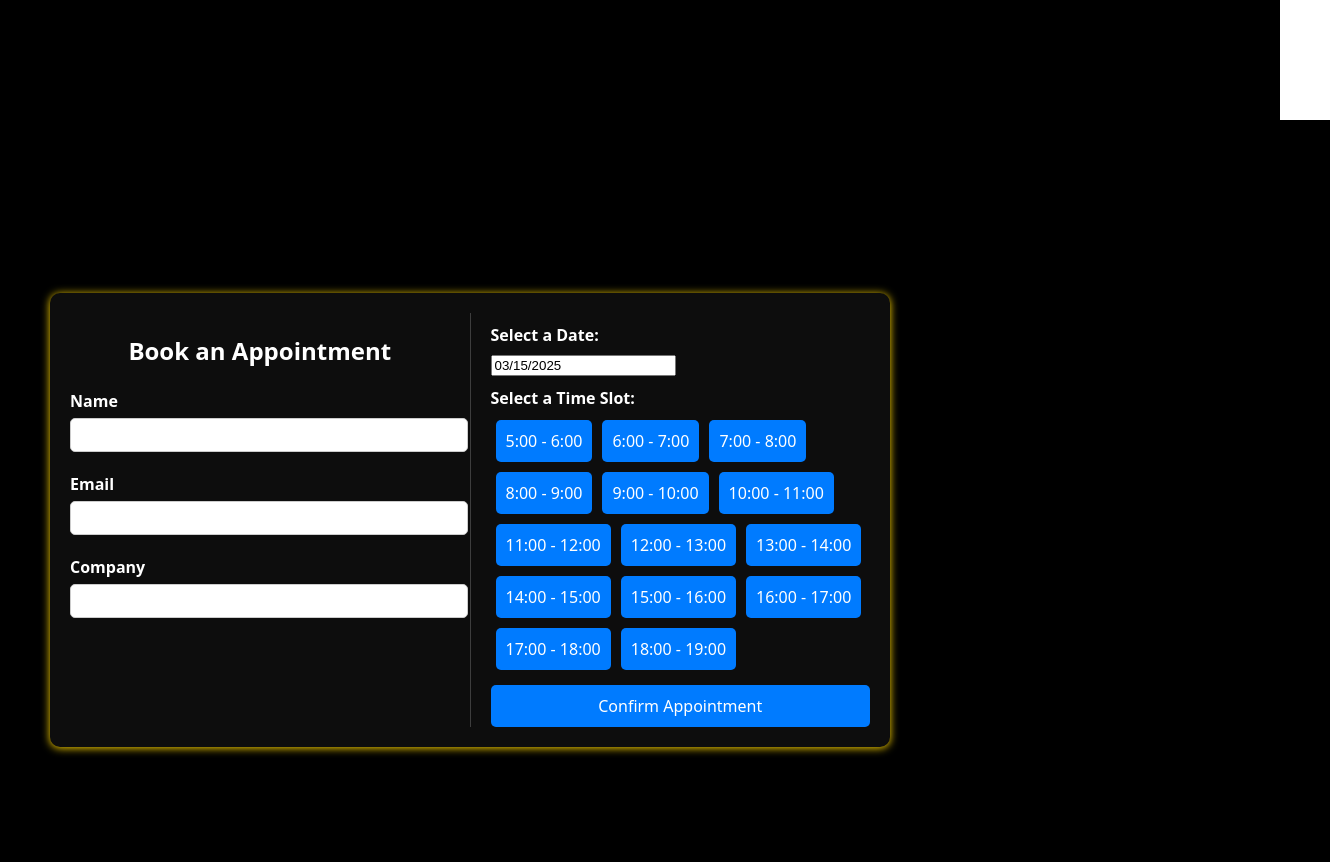
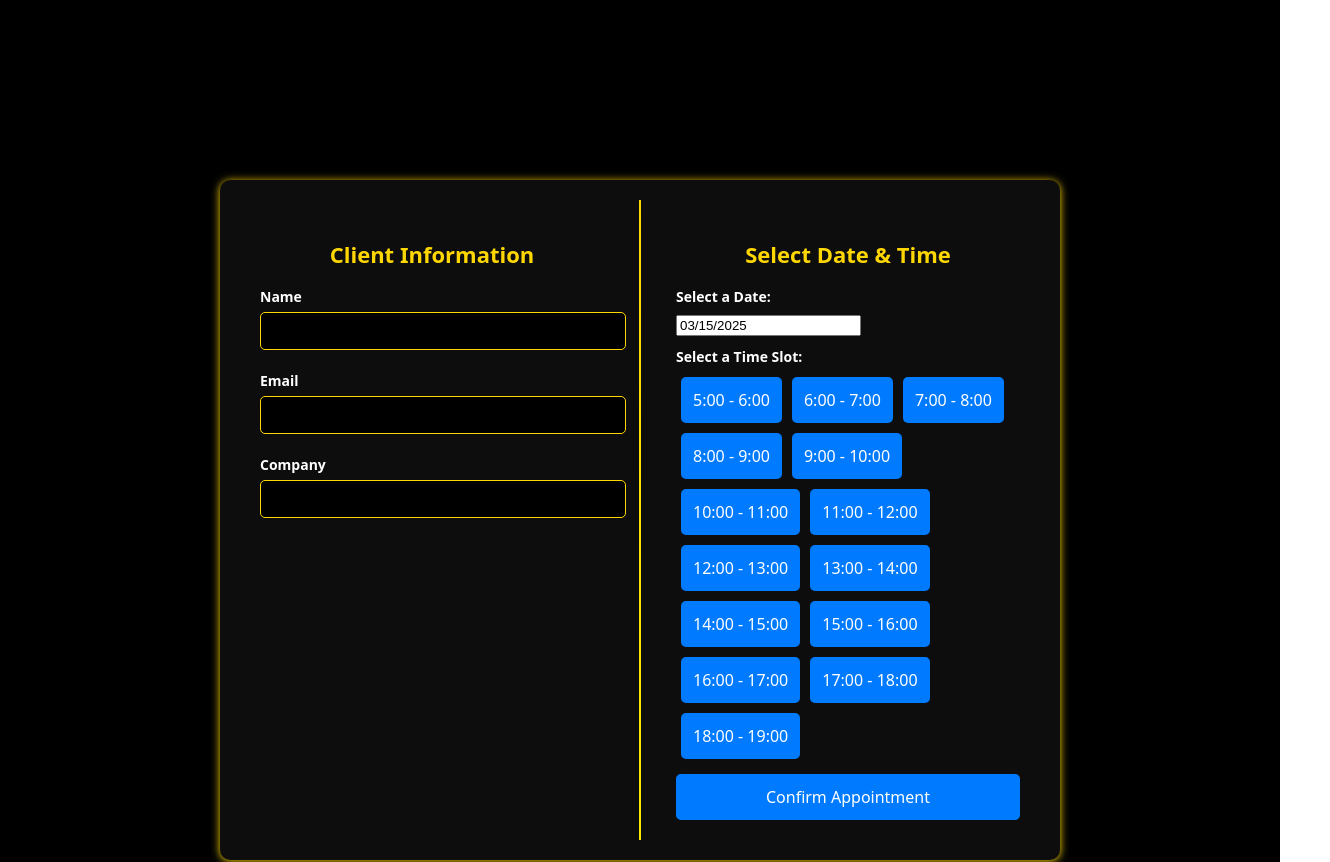
Before and after one commit to Nader-Hadjoudj/my-website, a React (Vite) app: page / in a window 1280 px wide. Shown: the part 680-1542 px from the top of the page, 1330 px wide, since content can reach past the window. Built offline with nearby package versions, Linux system fonts and the light colour scheme.

Commit message:
google calendar

```diff
--- a/package.json
+++ b/package.json
@@ -17,6 +17,7 @@
     "dotenv": "^16.4.7",
     "express": "^4.21.2",
     "express-session": "^1.18.1",
+    "googleapis": "^146.0.0",
     "gsap": "^3.12.7",
     "passport": "^0.7.0",
     "passport-google-oauth20": "^2.0.0",
--- a/src/components/AppointmentBooking.jsx
+++ b/src/components/AppointmentBooking.jsx
@@ -4,9 +4,10 @@ import styled from "styled-components";
 import DatePicker from "react-datepicker";
 import "react-datepicker/dist/react-datepicker.css";
 
+// ✅ Adjust API URL based on Environment
 const BASE_URL = process.env.NODE_ENV === "development"
   ? "http://localhost:5000"
-  : "https://your-vercel-app.vercel.app";
+  : "https://your-vercel-app.vercel.app"; // Replace with your actual deployed URL
 
 // 🔹 Page Layout
 const PageWrapper = styled.div`
@@ -15,8 +16,7 @@ const PageWrapper = styled.div`
   background: rgb(0, 0, 0);
   display: flex;
   align-items: center;
-  justify-content: flex-start;
-  padding-left: 50px;
+  justify-content: center;
 `;
 
 const Container = styled.div`
@@ -27,43 +27,62 @@ const Container = styled.div`
   border-radius: 10px;
   box-shadow: 0 1px 8px #ffd700;
   display: flex;
+  align-items: stretch;
 `;
 
+// 🔹 Left & Right Sections
 const LeftColumn = styled.div`
   flex: 1;
-  padding-right: 20px;
+  padding: 20px;
 `;
 
 const RightColumn = styled.div`
   flex: 1;
-  border-left: 1px solid rgba(255, 255, 255, 0.2);
-  padding-left: 20px;
+  padding: 20px;
 `;
 
+// 🔹 Golden Divider
+const Divider = styled.div`
+  width: 2px;
+  background: linear-gradient(to bottom, #ffd700, #ffea00);
+  margin: 0 15px;
+`;
+
+// 🔹 Styled Components
 const Title = styled.h2`
   text-align: center;
-  color: rgb(255, 255, 255);
+  color: #ffd700;
+  font-size: 22px;
+  font-weight: bold;
+  margin-bottom: 15px;
 `;
 
 const Label = styled.label`
   display: block;
   font-weight: bold;
   margin: 10px 0 5px;
-  color: rgb(255, 255, 255);
+  color: white;
+  font-size: 14px;
 `;
 
 const Input = styled.input`
   width: 100%;
-  padding: 8px;
-  border: 1px solid #ccc;
+  padding: 10px;
+  border: 1px solid #ffd700;
+  background: black;
+  color: white;
   border-radius: 5px;
   font-size: 14px;
   margin-bottom: 10px;
+  &:focus {
+    outline: none;
+    border-color: #ffea00;
+  }
 `;
 
 const Button = styled.button`
   width: 100%;
-  padding: 10px;
+  padding: 12px;
   background: #007bff;
   color: white;
   border: none;
@@ -88,7 +107,8 @@ const Confirmation = styled.p`
 const TimeSlotButton = styled(Button)`
   width: auto;
   margin: 5px;
-  background: ${({ selected }) => (selected ? "#0056b3" : "#007bff")};
+  background: ${({ selected }) => (selected ? "#ffea00" : "#007bff")};
+  color: ${({ selected }) => (selected ? "black" : "white")};
 `;
 
 function AppointmentBooking() {
@@ -99,34 +119,23 @@ function AppointmentBooking() {
   const [selectedTime, setSelectedTime] = useState("");
   const [confirmation, setConfirmation] = useState("");
 
-  // Generate available time slots
-  const generateTimeSlots = () => {
-    let slots = [];
-    for (let hour = 5; hour < 19; hour++) slots.push(`${hour}:00 - ${hour + 1}:00`);
-    return slots;
-  };
-
-  const availableSlots = generateTimeSlots();
+  // ✅ Generate Available Time Slots
+  const availableSlots = [...Array(14)].map((_, i) => `${i + 5}:00 - ${i + 6}:00`);
 
   const handleBooking = async () => {
     if (clientName && email && company && selectedDate && selectedTime) {
       try {
-        // ✅ Ensure time is formatted correctly
-        let [hour, minutes] = selectedTime.split(":").map(Number);
-        if (isNaN(minutes)) minutes = 0;
-        const formattedTime = `${hour.toString().padStart(2, "0")}:${minutes.toString().padStart(2, "0")}`;
-        const formattedDate = selectedDate.toISOString().split("T")[0];
-
+        const formattedDate = selectedDate.toISOString().split("T")[0]; // Format YYYY-MM-DD
         const response = await axios.post(`${BASE_URL}/api/book-appointment`, {
           name: clientName,
           email,
           company,
           date: formattedDate,
-          time: formattedTime,
+          time: selectedTime,
         });
 
         if (response.data.success) {
-          setConfirmation(`✅ Appointment booked for ${clientName} on ${formattedDate} at ${formattedTime}.`);
+          setConfirmation(`✅ Appointment booked for ${clientName} on ${formattedDate} at ${selectedTime}.`);
         } else {
           setConfirmation("❌ Failed to book the appointment.");
         }
@@ -142,17 +151,27 @@ function AppointmentBooking() {
   return (
     <PageWrapper>
       <Container>
+        {/* 🔹 Left Side - Client Details */}
         <LeftColumn>
-          <Title>Book an Appointment</Title>
+          <Title>Client Information</Title>
+
           <Label>Name</Label>
           <Input type="text" value={clientName} onChange={(e) => setClientName(e.target.value)} />
+
           <Label>Email</Label>
           <Input type="email" value={email} onChange={(e) => setEmail(e.target.value)} />
+
           <Label>Company</Label>
           <Input type="text" value={company} onChange={(e) => setCompany(e.target.value)} />
         </LeftColumn>
 
+        {/* 🔹 Golden Divider */}
+        <Divider />
+
+        {/* 🔹 Right Side - Appointment Selection */}
         <RightColumn>
+          <Title>Select Date & Time</Title>
+
           <Label>Select a Date:</Label>
           <DatePicker
             selected={selectedDate}
```
Also changed, not shown: server.js (+51 -21 lines), 2 other files (tests, documents, lock files or other folders).
